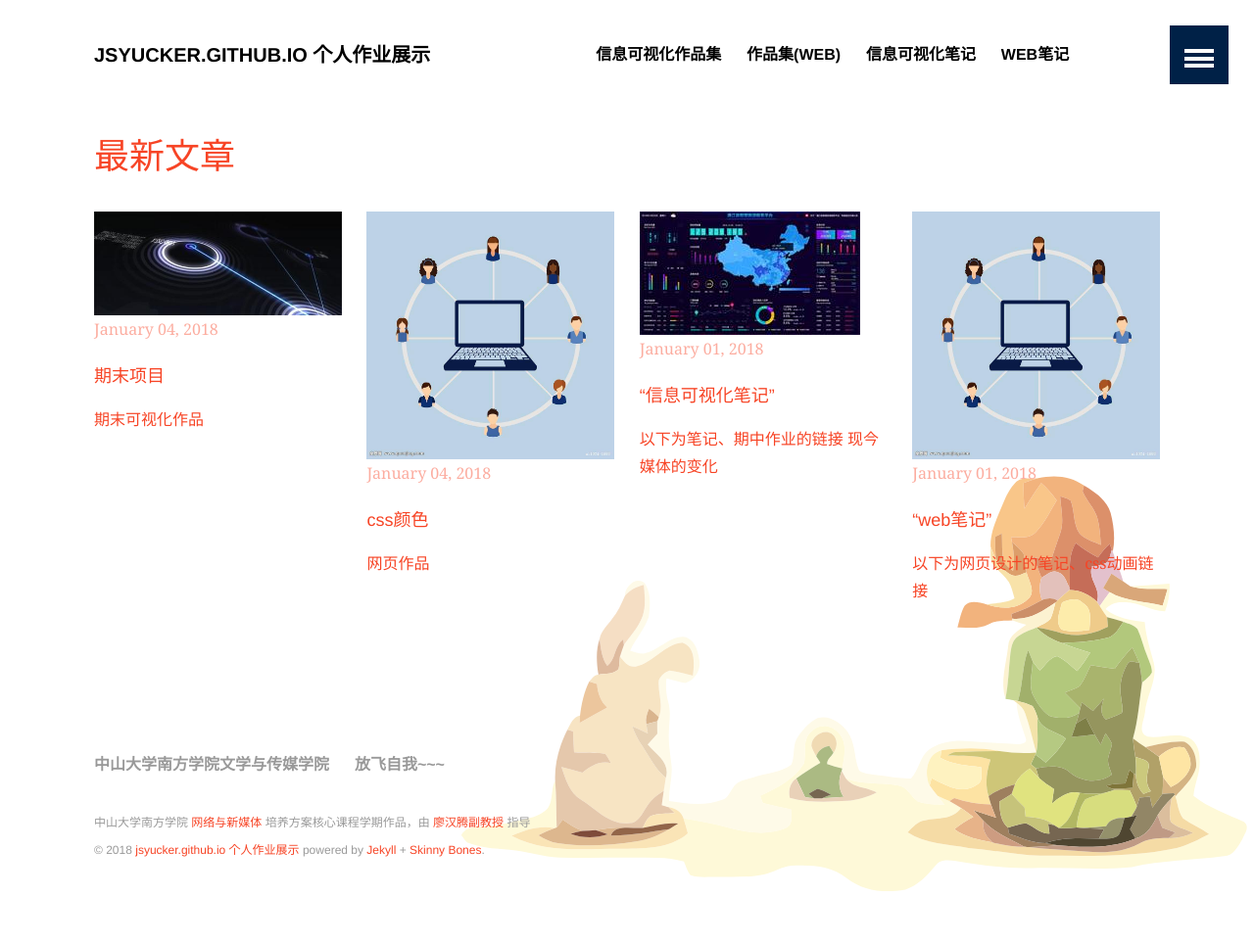
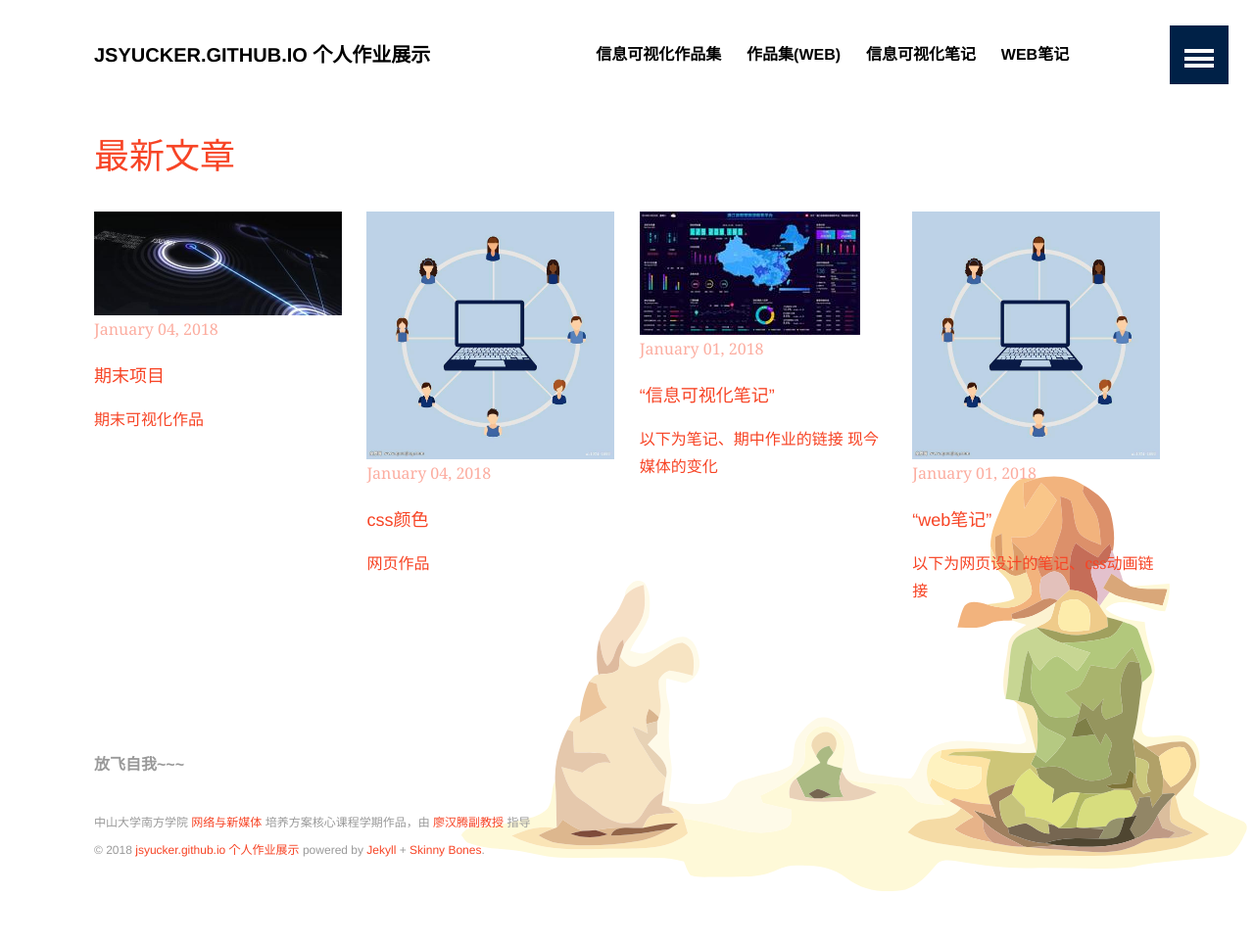
Before and after one commit to WWWWp/jsyucker.github.io, a Jekyll site: the page built from index.md, in a window 1280 px wide. Shown: the whole page at 98% size. Built offline with Jekyll 4.4.1, drawn with Linux system fonts in a browser that asks for light colours.

Commit message:
删 页脚

```diff
--- a/_data/footer.yml
+++ b/_data/footer.yml
@@ -1,7 +1,6 @@
 # Footer navigation links
 
-- title: 中山大学南方学院文学与传媒学院
-  url: https://wcy.nfu.edu.cn
+
 
 - title: 放飞自我~~~
   url: https://jsyucker.github.io
```
